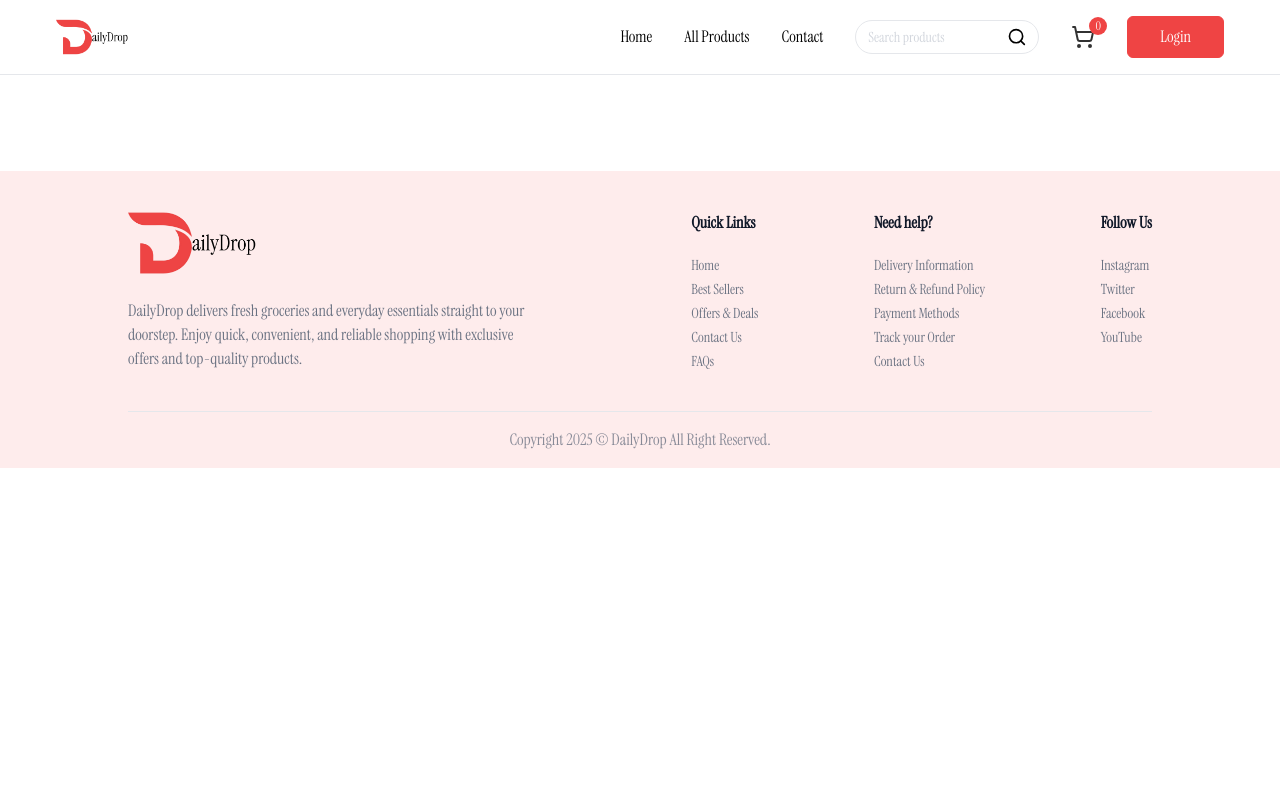
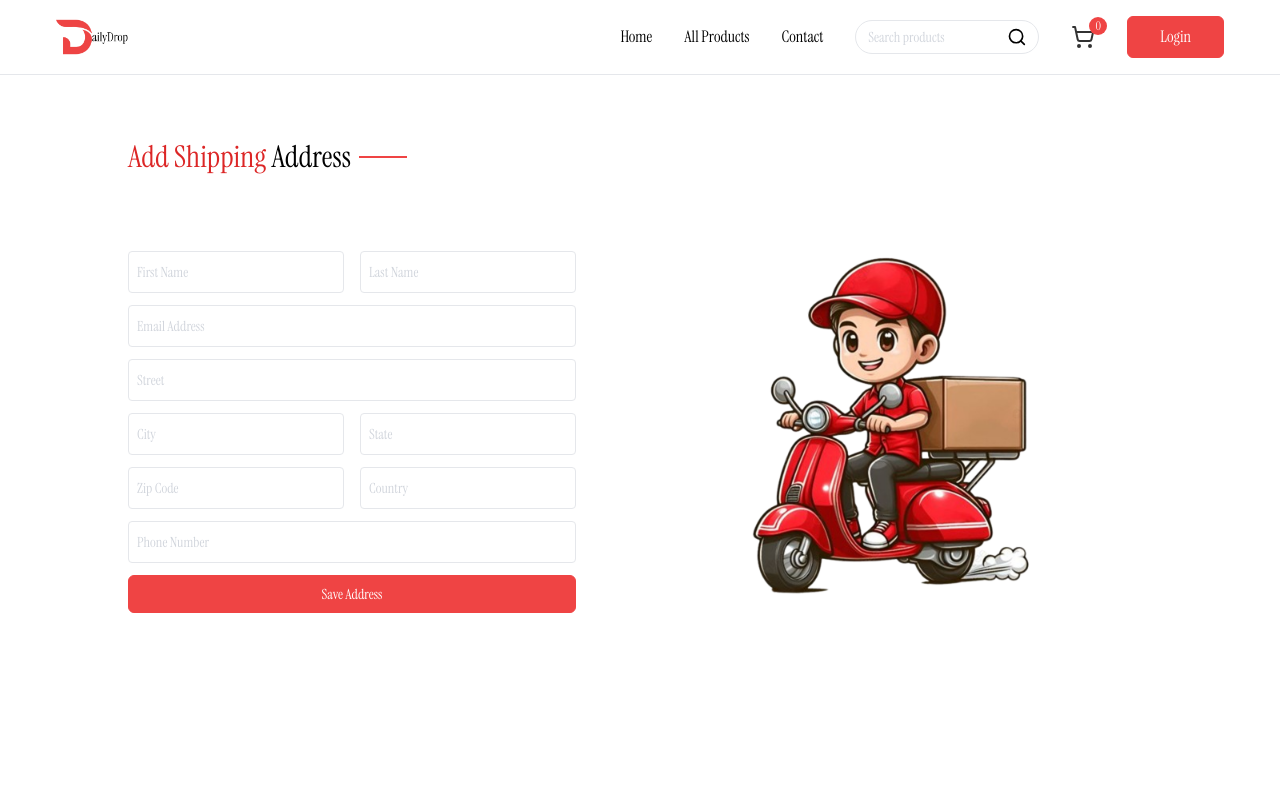
Before and after one commit to PrethigahShanmugarajah/DailyDrop, a React (Vite) app in the folder Client/: page /add-address in a window 1280 px wide. Shown: the top 800 px of the page. Built offline with nearby package versions, Linux system fonts and the light colour scheme.

Commit message:
Completed AddAddress Page

```diff
--- a/Client/src/App.jsx
+++ b/Client/src/App.jsx
@@ -11,6 +11,7 @@ import AllProducts from "./pages/AllProducts";
 import ProductCategory from "./pages/ProductCategory";
 import ProductDetails from "./pages/ProductDetails";
 import Cart from "./pages/Cart";
+import AddAddress from "./pages/AddAddress";
 
 const App = () => {
   const isSellerPath = useLocation().pathname.includes("seller");
@@ -50,6 +51,7 @@ const App = () => {
           <Route path="/products/:category" element={<ProductCategory />} />
           <Route path="/products/:category/:id" element={<ProductDetails />} />
           <Route path="/cart" element={<Cart />} />
+          <Route path="/add-address" element={<AddAddress />} />
         </Routes>
       </div>
       {!isSellerPath && <Footer />}
--- /dev/null
+++ b/Client/src/pages/AddAddress.jsx
@@ -0,0 +1,147 @@
+// Client/src/pages/AddAddress .jsx
+import React, { useState } from "react";
+import Title from "../components/Title";
+import { assets } from "../assets/assets";
+import Button from "../components/Button";
+
+const InputField = ({ type, placeholder, name, handleChange, address }) => (
+  <input
+    className="w-full px-2 py-2.5 border border-gray-200 rounded outline-none text-black focus:border-primary transition placeholder-gray-300"
+    type={type}
+    placeholder={placeholder}
+    onChange={handleChange}
+    name={name}
+    value={address[name]}
+    required
+  />
+);
+
+const AddAddress = () => {
+  const [address, setAddress] = useState({
+    firstName: "",
+    lastName: "",
+    email: "",
+    street: "",
+    city: "",
+    state: "",
+    zipcode: "",
+    country: "",
+    phone: "",
+  });
+
+  const handleChange = (e) => {
+    const { name, value } = e.target;
+
+    setAddress((prevAddress) => ({
+      ...prevAddress,
+      [name]: value,
+    }));
+  };
+
+  const onSubmitHandler = async (e) => {
+    e.preventFefault();
+  };
+
+  return (
+    <div className="mt-16 pb-16">
+      <Title text1={"Add Shipping"} text2={"Address"} />
+      <div className="flex md:flex-row justify-between mt-10">
+        <div className="flex-1 max-w-md">
+          <form onSubmit={onSubmitHandler} className="space-y-3 mt-6 text-sm">
+            <div className="grid grid-cols-2 gap-4">
+              <InputField
+                handleChange={handleChange}
+                address={address}
+                name="firstName"
+                type="text"
+                placeholder="First Name"
+              />
+
+              <InputField
+                handleChange={handleChange}
+                address={address}
+                name="lastName"
+                type="text"
+                placeholder="Last Name"
+              />
+            </div>
+
+            <InputField
+              handleChange={handleChange}
+              address={address}
+              name="email"
+              type="email"
+              placeholder="Email Address"
+            />
+
+            <InputField
+              handleChange={handleChange}
+              address={address}
+              name="street"
+              type="text"
+              placeholder="Street"
+            />
+
+            <div className="grid grid-cols-2 gap-4">
+              <InputField
+                handleChange={handleChange}
+                address={address}
+                name="city"
+                type="text"
+                placeholder="City"
+              />
+
+              <InputField
+                handleChange={handleChange}
+                address={address}
+                name="state"
+                type="text"
+                placeholder="State"
+              />
+            </div>
+
+            <div className="grid grid-cols-2 gap-4">
+              <InputField
+                handleChange={handleChange}
+                address={address}
+                name="zipcode"
+                type="number"
+                placeholder="Zip Code"
+              />
+
+              <InputField
+                handleChange={handleChange}
+                address={address}
+                name="country"
+                type="text"
+                placeholder="Country"
+              />
+            </div>
+
+            <InputField
+              handleChange={handleChange}
+              address={address}
+              name="phone"
+              type="number"
+              placeholder="Phone Number"
+            />
+
+            <Button
+              text={"Save Address"}
+              variant={"primary"}
+              className={"w-full"}
+            />
+          </form>
+        </div>
+
+        <img
+          className="md:mr-16 mb-16 md-mt-0 md:w-100 md:h-100 sm:w-50 sm:h-50"
+          src={assets.Add_Address_Image}
+          alt="Add Address"
+        />
+      </div>
+    </div>
+  );
+};
+
+export default AddAddress;
```
